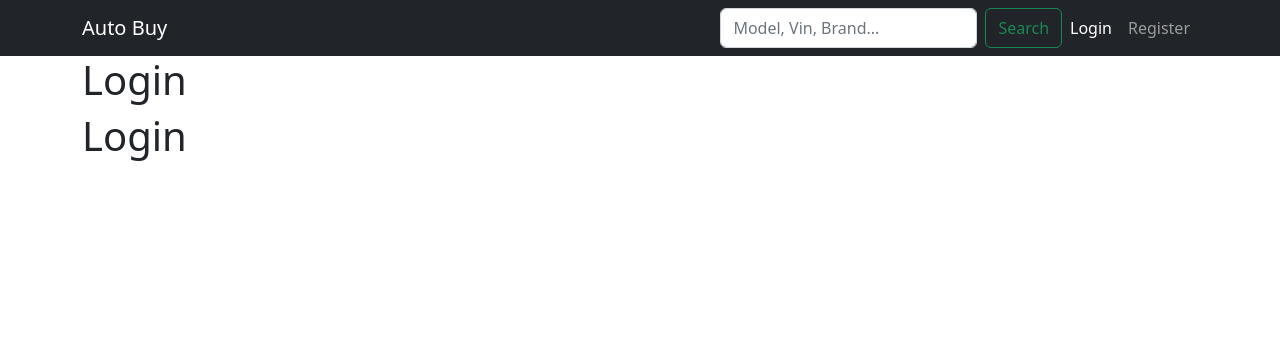
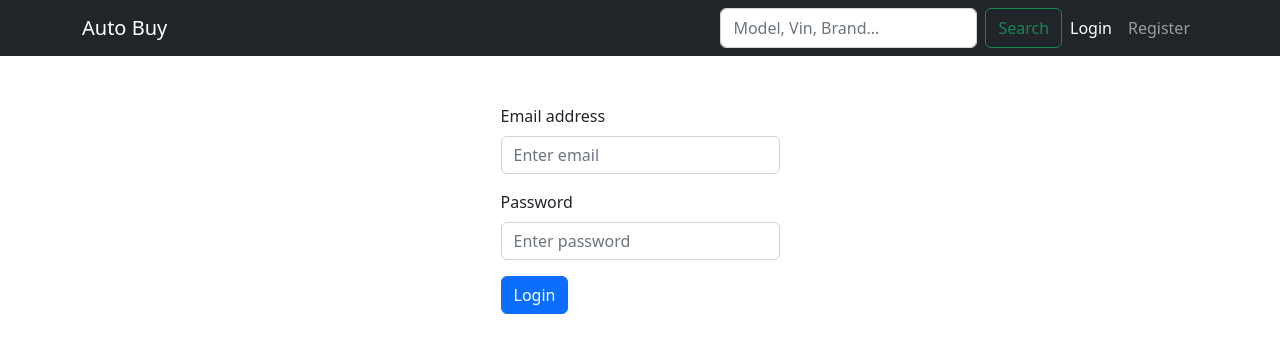
Before and after one commit to jsDeveloper98/auto-buy-front, a React app: page /login in a window 1280 px wide. Shown: the top 352 px of the page. Built offline with nearby package versions, Linux system fonts and the light colour scheme; no server answers.

Commit message:
login page and logout navigation bugfix

```diff
--- a/src/App.tsx
+++ b/src/App.tsx
@@ -25,9 +25,12 @@ export const App = () => {
   const handleConfirmAction = (actionType: string): void => {
     const availableRoutes = getFilteredRoutesPaths();
 
-    if (actionType === "logout" && !availableRoutes.includes(pathname)) {
+    if (actionType === "logout") {
       localStorage.removeItem("userData");
-      navigate("/login");
+
+      if (!availableRoutes.includes(pathname)) {
+        navigate("/login");
+      }
     }
   };
 
--- a/src/pages/create-announcement/CreateAnnouncement.tsx
+++ b/src/pages/create-announcement/CreateAnnouncement.tsx
@@ -58,6 +58,7 @@ export const CreateAnnouncement: FC = () => {
     createAnnouncement(formData);
   };
 
+  // TODO: display success messages after successfully registration and announcement creation
   const {
     values,
     errors,
@@ -77,6 +78,7 @@ export const CreateAnnouncement: FC = () => {
   };
 
   return (
+    <fieldset disabled={loading}>
       <div className="CreateAnnouncement d-flex align-items-center flex-column mt-5">
         {error && (
           <Alert key="danger" variant="danger">
@@ -237,5 +239,6 @@ export const CreateAnnouncement: FC = () => {
           </Button>
         </Form>
       </div>
+    </fieldset>
   );
 };
--- /dev/null
+++ b/src/pages/login/Login.constants.ts
@@ -0,0 +1,17 @@
+import { object, string } from "yup";
+
+import { ILoginFormValues } from "./Login.types";
+import { INPUT_TYPE_MIN_LENGTH, INPUT_TYPE_MAX_LENGTH } from "../../constants";
+
+export const LoginSchema = object().shape({
+  email: string().email("Invalid email").required("Required"),
+  password: string()
+    .min(INPUT_TYPE_MIN_LENGTH, "Too short!")
+    .max(INPUT_TYPE_MAX_LENGTH, "Too long!")
+    .required("Required"),
+});
+
+export const loginFormInitValues: ILoginFormValues = {
+  email: "",
+  password: "",
+};
--- a/src/pages/login/Login.tsx
+++ b/src/pages/login/Login.tsx
@@ -1,10 +1,102 @@
 import { FC } from "react";
+import { useNavigate } from "react-router-dom";
+import { Alert, Button, Form, Spinner } from "react-bootstrap";
+
+import { Formik } from "formik";
+
+import { login } from "../../redux/slices/users";
+import { useAppDispatch, useAppSelector } from "../../redux/hooks";
+import { LoginSchema, loginFormInitValues } from "./Login.constants";
 
 export const Login: FC = () => {
+  const navigate = useNavigate();
+  const dispatch = useAppDispatch();
+  const { error, loading } = useAppSelector((state) => state.users);
+
   return (
-    <div>
-      <h1>Login</h1>
-      <h1>Login</h1>
-    </div>
+    <Formik
+      validationSchema={LoginSchema}
+      initialValues={loginFormInitValues}
+      onSubmit={(values) => {
+        dispatch(login(values))
+          .unwrap()
+          .then((res) => {
+            localStorage.setItem("userData", JSON.stringify(res.data));
+            navigate("/");
+          });
+      }}
+    >
+      {({
+        errors,
+        values,
+        touched,
+        handleBlur,
+        handleChange,
+        handleSubmit,
+      }) => (
+        <fieldset disabled={loading}>
+          <div className="Login d-flex align-items-center flex-column mt-5">
+            {error && (
+              <Alert key="danger" variant="danger">
+                {error}
+              </Alert>
+            )}
+
+            <Form onSubmit={handleSubmit} noValidate className="w-25">
+              <Form.Group className="mb-3" controlId="email">
+                <Form.Label>Email address</Form.Label>
+                <Form.Control
+                  type="email"
+                  name="email"
+                  onBlur={handleBlur}
+                  value={values.email}
+                  onChange={handleChange}
+                  placeholder="Enter email"
+                  isValid={touched.email && !errors.email}
+                  isInvalid={touched.email && !!errors.email}
+                />
+                <Form.Control.Feedback type="invalid">
+                  {errors.email}
+                </Form.Control.Feedback>
+              </Form.Group>
+
+              <Form.Group className="mb-3" controlId="password">
+                <Form.Label>Password</Form.Label>
+                <Form.Control
+                  type="password"
+                  name="password"
+                  onBlur={handleBlur}
+                  value={values.password}
+                  onChange={handleChange}
+                  placeholder="Enter password"
+                  isValid={touched.password && !errors.password}
+                  isInvalid={touched.password && !!errors.password}
+                />
+                <Form.Control.Feedback type="invalid">
+                  {errors.password}
+                </Form.Control.Feedback>
+              </Form.Group>
+
+              <Button type="submit" variant="primary" disabled={loading}>
+                {loading ? (
+                  <span>
+                    <Spinner
+                      as="span"
+                      size="sm"
+                      role="status"
+                      animation="border"
+                      aria-hidden="true"
+                    />
+                    <span className="visually-hidden">Loading...</span>
+                  </span>
+                ) : (
+                  <span>Login</span>
+                )}
+              </Button>
+            </Form>
+          </div>
+        </fieldset>
+      )}
+    </Formik>
   );
 };
--- /dev/null
+++ b/src/pages/login/Login.types.ts
@@ -0,0 +1,4 @@
+export interface ILoginFormValues {
+  email: string;
+  password: string;
+}
--- a/src/pages/register/Register.tsx
+++ b/src/pages/register/Register.tsx
@@ -4,7 +4,7 @@ import { Alert, Button, Form, Spinner } from "react-bootstrap";
 
 import { Formik } from "formik";
 
-import { createUser } from "../../redux/slices/users";
+import { register } from "../../redux/slices/users";
 import { useAppDispatch, useAppSelector } from "../../redux/hooks";
 import { regFormInitValues, RegisterSchema } from "./Register.constants";
 
@@ -18,7 +18,7 @@ export const Register: FC = () => {
       initialValues={regFormInitValues}
       validationSchema={RegisterSchema}
       onSubmit={(values) =>
-        dispatch(createUser(values))
+        dispatch(register(values))
           .unwrap()
           .then((res) => {
             localStorage.setItem("userData", JSON.stringify(res.data));
--- a/src/redux/slices/users.ts
+++ b/src/redux/slices/users.ts
@@ -1,20 +1,28 @@
 import { createAsyncThunk, createSlice, PayloadAction } from "@reduxjs/toolkit";
 
+import { IAuthData } from "./../../types";
 import { AuthService } from "../../services";
-import { IRegisterData } from "./../../types";
 import { IRegFormValues } from "../../pages/register/Register.types";
+import { ILoginFormValues } from "../../pages/login/Login.types";
 
-export const createUser = createAsyncThunk(
-  "users/create",
+export const register = createAsyncThunk(
+  "users/register",
   async (values: IRegFormValues) => {
     return AuthService.register(values);
   }
 );
 
+export const login = createAsyncThunk(
+  "users/login",
+  async (values: ILoginFormValues) => {
+    return AuthService.login(values);
+  }
+);
+
 const initialState: {
   error?: string;
+  data: IAuthData;
   loading: boolean;
-  data: IRegisterData;
 } = {
   data: {},
   error: "",
@@ -25,7 +33,7 @@ const usersSlice = createSlice({
   name: "users",
   initialState: initialState,
   reducers: {
-    checkLogin: (state, { payload }: PayloadAction<IRegisterData>) => {
+    checkLogin: (state, { payload }: PayloadAction<IAuthData>) => {
       state.data = payload;
     },
     logout: (state) => {
@@ -33,15 +41,28 @@ const usersSlice = createSlice({
     },
   },
   extraReducers: (builder) => {
-    builder.addCase(createUser.pending, (state) => {
+    builder.addCase(register.pending, (state) => {
       state.loading = true;
     });
-    builder.addCase(createUser.fulfilled, (state, { payload }) => {
+    builder.addCase(register.fulfilled, (state, { payload }) => {
       state.error = "";
       state.loading = false;
       state.data = payload.data;
     });
-    builder.addCase(createUser.rejected, (state, { error }) => {
+    builder.addCase(register.rejected, (state, { error }) => {
+      state.loading = false;
+      state.error = error.message;
+    });
+
+    builder.addCase(login.pending, (state) => {
+      state.loading = true;
+    });
+    builder.addCase(login.fulfilled, (state, { payload }) => {
+      state.error = "";
+      state.loading = false;
+      state.data = payload.data;
+    });
+    builder.addCase(login.rejected, (state, { error }) => {
       state.loading = false;
       state.error = error.message;
     });
--- a/src/services/Auth.service.ts
+++ b/src/services/Auth.service.ts
@@ -1,12 +1,23 @@
 import { request } from "../utils";
 import { BASE_URL } from "../constants";
-import { IRegisterData, ISuccessResponse } from "../types";
+import { IAuthData, ISuccessResponse } from "../types";
+import { ILoginFormValues } from "../pages/login/Login.types";
 import { IRegFormValues } from "../pages/register/Register.types";
 
 class AuthS {
   async register(values: IRegFormValues) {
-    return request<ISuccessResponse<IRegisterData>>({
+    return request<ISuccessResponse<IAuthData>>({
       url: `${BASE_URL}/auth/register`,
+      options: {
+        body: values,
+        method: "POST",
+      },
+    });
+  }
+
+  async login(values: ILoginFormValues) {
+    return request<ISuccessResponse<IAuthData>>({
+      url: `${BASE_URL}/auth/login`,
       options: {
         body: values,
         method: "POST",
--- a/src/types.ts
+++ b/src/types.ts
@@ -1,4 +1,4 @@
-export interface IRegisterData {
+export interface IAuthData {
   token?: string;
   userId?: string;
 }
```
Lines whose indentation alone changed are shown as unchanged.
